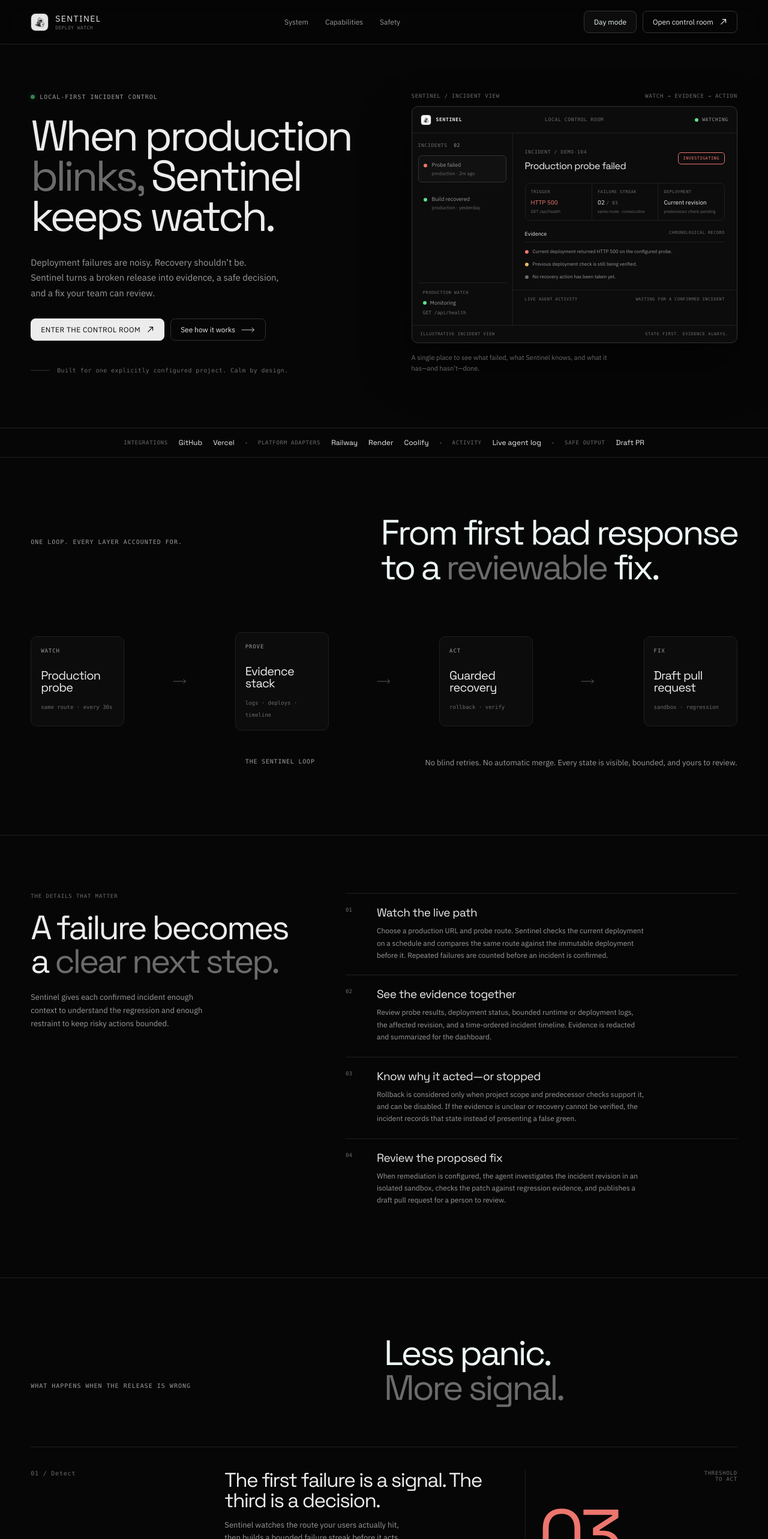
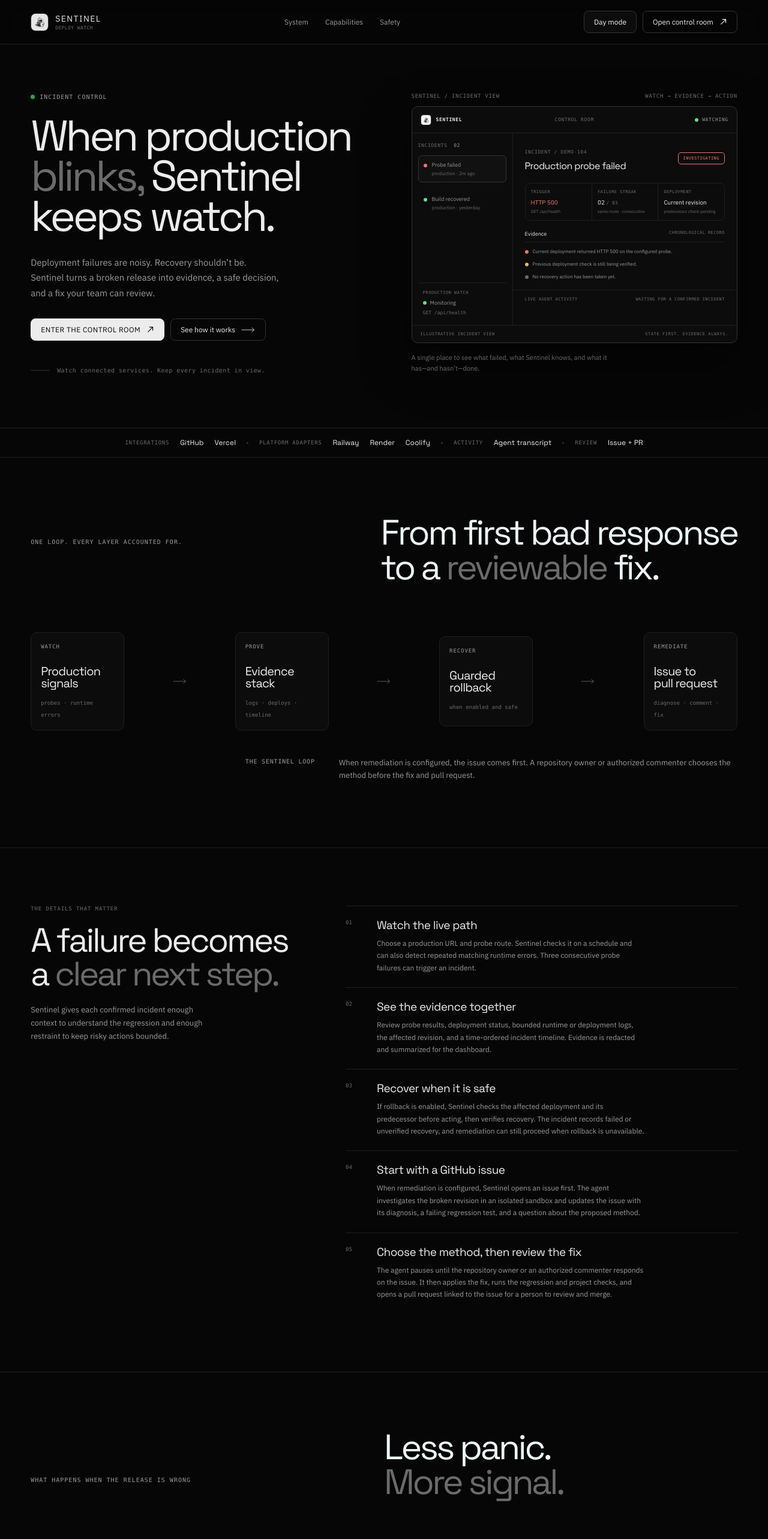
Before and after one commit to iotserver24/final-devhost, a Next.js app in the folder apps/dashboard/: page /landing in a window 1280 px wide. Shown: the top 2566 px of the page at 60% size. Built offline with nearby package versions, Linux system fonts and the light colour scheme.

Commit message:
Update landing page incident workflow

```diff
--- a/apps/dashboard/src/app/landing/page.tsx
+++ b/apps/dashboard/src/app/landing/page.tsx
@@ -2,10 +2,10 @@ import './landing.css';
 import { ThemeToggle } from '../../ThemeToggle';
 
 const features = [
-  { label: '01 / Detect', title: 'The first failure is a signal. The third is a decision.', body: 'Sentinel watches the route your users actually hit, then builds a bounded failure streak before it acts.', className: 'feature-detect' },
+  { label: '01 / Detect', title: 'Failures become incidents with evidence.', body: 'Sentinel watches configured production routes and runtime errors. Repeated probe failures or matching errors can trigger an investigation.', className: 'feature-detect' },
   { label: '02 / Prove', title: 'Evidence before explanation.', body: 'Deployment state, immutable predecessor probes, runtime logs, and a chronological incident record stay in one place.', className: 'feature-prove' },
-  { label: '03 / Recover', title: 'Restore first. Fix second.', body: 'When the evidence is safe, Sentinel rolls production back to the verified predecessor and keeps the bad commit in view.', className: 'feature-recover' },
-  { label: '04 / Remediate', title: 'A bounded agent, not a mystery box.', body: 'The agent works in a sandbox, runs regression checks, and opens a draft pull request. Raw tool output never leaks into the dashboard.', className: 'feature-remediate' },
+  { label: '03 / Recover', title: 'Recover when the evidence supports it.', body: 'When rollback is enabled and the checks support it, Sentinel restores the previous deployment and verifies production recovery.', className: 'feature-recover' },
+  { label: '04 / Remediate', title: 'An issue, a conversation, then a fix.', body: 'Sentinel opens a GitHub issue, investigates in a sandbox, and waits for an authorized comment before fixing and verifying the regression. The resulting pull request links back to the issue.', className: 'feature-remediate' },
 ];
 
 function Arrow({ direction = 'right' }: { direction?: 'right' | 'down' }) {
@@ -22,7 +22,7 @@ function Mark() {
 
 function IncidentPreview() {
   return <div className="preview-window" aria-label="Illustrative Sentinel incident dashboard preview">
-    <div className="preview-topbar"><span className="preview-brand"><img src="/logo.png" alt="" /> SENTINEL</span><span>LOCAL CONTROL ROOM</span><span className="preview-live"><i /> WATCHING</span></div>
+    <div className="preview-topbar"><span className="preview-brand"><img src="/logo.png" alt="" /> SENTINEL</span><span>CONTROL ROOM</span><span className="preview-live"><i /> WATCHING</span></div>
     <div className="preview-workspace">
       <aside className="preview-rail"><span className="preview-overline">INCIDENTS <b>02</b></span><div className="preview-incident selected"><i className="preview-failed" /><span><b>Probe failed</b><small>production · 2m ago</small></span></div><div className="preview-incident"><i className="preview-ok" /><span><b>Build recovered</b><small>production · yesterday</small></span></div><div className="preview-watch"><span>PRODUCTION WATCH</span><b><i /> Monitoring</b><small>GET /api/health</small></div></aside>
       <div className="preview-detail"><div className="preview-title"><div><span className="preview-overline">INCIDENT / DEMO-104</span><h3>Production probe failed</h3></div><span className="preview-badge">INVESTIGATING</span></div><div className="preview-summary"><div><small>TRIGGER</small><b>HTTP 500</b><span>GET /api/health</span></div><div><small>FAILURE STREAK</small><b>02 <em>/ 03</em></b><span>same route · consecutive</span></div><div><small>DEPLOYMENT</small><b>Current revision</b><span>predecessor check pending</span></div></div><div className="preview-evidence"><div className="preview-evidence-heading"><b>Evidence</b><span>chronological record</span></div><p><i className="preview-failed" /> Current deployment returned HTTP 500 on the configured probe.</p><p><i className="preview-pending" /> Previous deployment check is still being verified.</p><p><i className="preview-neutral" /> No recovery action has been taken yet.</p></div><div className="preview-activity"><span>LIVE AGENT ACTIVITY</span><span>Waiting for a confirmed incident</span></div></div>
@@ -41,51 +41,52 @@ export default function LandingPage() {
 
     <section className="landing-hero">
       <div className="hero-copy">
-        <p className="hero-kicker"><i className="status-light" /> LOCAL-FIRST INCIDENT CONTROL</p>
+        <p className="hero-kicker"><i className="status-light" /> INCIDENT CONTROL</p>
         <h1>When production<br /><span>blinks,</span> Sentinel<br />keeps watch.</h1>
         <p className="hero-lede">Deployment failures are noisy. Recovery shouldn’t be. Sentinel turns a broken release into evidence, a safe decision, and a fix your team can review.</p>
         <div className="hero-actions"><a className="button button-primary" href="/">Enter the control room <ExternalArrow /></a><a className="button button-secondary" href="#system">See how it works <Arrow /></a></div>
-        <div className="hero-note"><span className="note-rule" />Built for one explicitly configured project. Calm by design.</div>
+        <div className="hero-note"><span className="note-rule" />Watch connected services. Keep every incident in view.</div>
       </div>
       <div className="hero-visual"><div className="visual-caption"><span>SENTINEL / INCIDENT VIEW</span><span>WATCH → EVIDENCE → ACTION</span></div><IncidentPreview /><p className="hero-visual-note">A single place to see what failed, what Sentinel knows, and what it has—and hasn’t—done.</p></div>
     </section>
 
-    <section className="signal-strip" aria-label="Product capabilities"><span>INTEGRATIONS</span><strong>GitHub</strong><strong>Vercel</strong><i /><span>PLATFORM ADAPTERS</span><strong>Railway</strong><strong>Render</strong><strong>Coolify</strong><i /><span>ACTIVITY</span><strong>Live agent log</strong><i /><span>SAFE OUTPUT</span><strong>Draft PR</strong></section>
+    <section className="signal-strip" aria-label="Product capabilities"><span>INTEGRATIONS</span><strong>GitHub</strong><strong>Vercel</strong><i /><span>PLATFORM ADAPTERS</span><strong>Railway</strong><strong>Render</strong><strong>Coolify</strong><i /><span>ACTIVITY</span><strong>Agent transcript</strong><i /><span>REVIEW</span><strong>Issue + PR</strong></section>
 
     <section className="system-section" id="system">
       <div className="section-heading"><p>One loop. Every layer accounted for.</p><h2>From first bad response<br />to a <em>reviewable</em> fix.</h2></div>
       <div className="system-map">
-        <div className="map-node node-watch"><span>WATCH</span><strong>Production<br />probe</strong><small>same route · every 30s</small></div><Arrow />
+        <div className="map-node node-watch"><span>WATCH</span><strong>Production<br />signals</strong><small>probes · runtime errors</small></div><Arrow />
         <div className="map-node node-evidence"><span>PROVE</span><strong>Evidence<br />stack</strong><small>logs · deploys · timeline</small></div><Arrow />
-        <div className="map-node node-action"><span>ACT</span><strong>Guarded<br />recovery</strong><small>rollback · verify</small></div><Arrow />
-        <div className="map-node node-fix"><span>FIX</span><strong>Draft pull<br />request</strong><small>sandbox · regression</small></div>
+        <div className="map-node node-action"><span>RECOVER</span><strong>Guarded<br />rollback</strong><small>when enabled and safe</small></div><Arrow />
+        <div className="map-node node-fix"><span>REMEDIATE</span><strong>Issue to<br />pull request</strong><small>diagnose · comment · fix</small></div>
       </div>
-      <p className="system-caption"><span>THE SENTINEL LOOP</span> No blind retries. No automatic merge. Every state is visible, bounded, and yours to review.</p>
+      <p className="system-caption"><span>THE SENTINEL LOOP</span> When remediation is configured, the issue comes first. A repository owner or authorized commenter chooses the method before the fix and pull request.</p>
     </section>
 
     <section className="explain-section" aria-labelledby="signals-title">
       <div className="explain-intro"><p className="section-label">THE DETAILS THAT MATTER</p><h2 id="signals-title">A failure becomes<br />a <em>clear next step.</em></h2><p>Sentinel gives each confirmed incident enough context to understand the regression and enough restraint to keep risky actions bounded.</p></div>
       <div className="explain-list">
-        <article><span>01</span><div><h3>Watch the live path</h3><p>Choose a production URL and probe route. Sentinel checks the current deployment on a schedule and compares the same route against the immutable deployment before it. Repeated failures are counted before an incident is confirmed.</p></div></article>
+        <article><span>01</span><div><h3>Watch the live path</h3><p>Choose a production URL and probe route. Sentinel checks it on a schedule and can also detect repeated matching runtime errors. Three consecutive probe failures can trigger an incident.</p></div></article>
         <article><span>02</span><div><h3>See the evidence together</h3><p>Review probe results, deployment status, bounded runtime or deployment logs, the affected revision, and a time-ordered incident timeline. Evidence is redacted and summarized for the dashboard.</p></div></article>
-        <article><span>03</span><div><h3>Know why it acted—or stopped</h3><p>Rollback is considered only when project scope and predecessor checks support it, and can be disabled. If the evidence is unclear or recovery cannot be verified, the incident records that state instead of presenting a false green.</p></div></article>
-        <article><span>04</span><div><h3>Review the proposed fix</h3><p>When remediation is configured, the agent investigates the incident revision in an isolated sandbox, checks the patch against regression evidence, and publishes a draft pull request for a person to review.</p></div></article>
+        <article><span>03</span><div><h3>Recover when it is safe</h3><p>If rollback is enabled, Sentinel checks the affected deployment and its predecessor before acting, then verifies recovery. The incident records failed or unverified recovery, and remediation can still proceed when rollback is unavailable.</p></div></article>
+        <article><span>04</span><div><h3>Start with a GitHub issue</h3><p>When remediation is configured, Sentinel opens an issue first. The agent investigates the broken revision in an isolated sandbox and updates the issue with its diagnosis, a failing regression test, and a question about the proposed method.</p></div></article>
+        <article><span>05</span><div><h3>Choose the method, then review the fix</h3><p>The agent pauses until the repository owner or an authorized commenter responds on the issue. It then applies the fix, runs the regression and project checks, and opens a pull request linked to the issue for a person to review and merge.</p></div></article>
       </div>
     </section>
 
     <section className="features-section" id="features">
       <div className="section-heading feature-heading"><p>What happens when the release is wrong</p><h2>Less panic.<br /><em>More signal.</em></h2></div>
-      <div className="feature-list">{features.map((feature, index) => <article className={`feature-row ${feature.className}`} key={feature.label}><div className="feature-index">{feature.label}</div><div className="feature-copy"><h3>{feature.title}</h3><p>{feature.body}</p></div><div className="feature-visual" aria-hidden="true">{index === 0 && <><span className="big-digit">03</span><span className="visual-label">THRESHOLD<br />TO ACT</span></>}{index === 1 && <><span className="evidence-lines">{['HTTP 500 /api/tasks', 'deploy dpl_8f2a / failed', 'previous / verified', 'timeline / 06 events'].map(line => <i key={line}>{line}</i>)}</span></>}{index === 2 && <><svg className="rollback-arrow" viewBox="0 0 100 60"><path d="M96 30H8m25-22L8 30l25 22" /></svg><span className="visual-label">PREVIOUS<br />DEPLOYMENT</span></>}{index === 3 && <><span className="pr-box"><b>PR</b><small>DRAFT</small></span><span className="visual-label">NO MERGE<br />WITHOUT YOU</span></>}</div></article>)}</div>
+      <div className="feature-list">{features.map((feature, index) => <article className={`feature-row ${feature.className}`} key={feature.label}><div className="feature-index">{feature.label}</div><div className="feature-copy"><h3>{feature.title}</h3><p>{feature.body}</p></div><div className="feature-visual" aria-hidden="true">{index === 0 && <><span className="big-digit">03</span><span className="visual-label">CONSECUTIVE<br />PROBE FAILURES</span></>}{index === 1 && <><span className="evidence-lines">{['HTTP 500 /api/tasks', 'deploy dpl_8f2a / failed', 'previous / verified', 'timeline / 06 events'].map(line => <i key={line}>{line}</i>)}</span></>}{index === 2 && <><svg className="rollback-arrow" viewBox="0 0 100 60"><path d="M96 30H8m25-22L8 30l25 22" /></svg><span className="visual-label">PREVIOUS<br />DEPLOYMENT</span></>}{index === 3 && <><span className="pr-box"><b>PR</b><small>LINKED</small></span><span className="visual-label">ISSUE → COMMENT<br />→ VERIFIED FIX</span></>}</div></article>)}</div>
     </section>
 
-    <section className="safety-section" id="safety"><div className="safety-panel"><div><p className="hero-kicker"><i className="status-light" /> THE SAFETY RAIL</p><h2>Autonomy with<br /><em>a hard edge.</em></h2></div><div className="safety-points"><p><strong>01</strong> Secrets are write-only. Tokens stay in the controller.</p><p><strong>02</strong> Rollback is revalidated against the active project and immediate predecessor.</p><p><strong>03</strong> Agent activity is summarized. Raw reasoning and tool output stay out of the UI.</p><p><strong>04</strong> If the evidence is ambiguous, Sentinel stops and asks for a human.</p></div></div></section>
+    <section className="safety-section" id="safety"><div className="safety-panel"><div><p className="hero-kicker"><i className="status-light" /> THE SAFETY RAIL</p><h2>Autonomy with<br /><em>a hard edge.</em></h2></div><div className="safety-points"><p><strong>01</strong> Saved secrets are write-only in the dashboard.</p><p><strong>02</strong> Rollback checks the active deployment and immediate predecessor.</p><p><strong>03</strong> Agent messages and tool details appear in a redacted transcript; private reasoning is excluded.</p><p><strong>04</strong> An authorized issue comment is required before the agent writes a fix. Pull requests are not merged automatically.</p></div></div></section>
 
     <section className="connect-section">
-      <div className="connect-heading"><p className="section-label">FIT YOUR EXISTING STACK</p><h2>Connect the project.<br />Keep control of it.</h2><p>Sentinel runs as a local controller and dashboard around one explicitly configured service. Monitoring, rollback, and remediation are opt-in settings.</p></div>
-      <div className="connect-details"><div className="platform-line"><span>DEPLOYMENT PROVIDERS</span><strong>Vercel</strong><strong>Railway</strong><strong>Render</strong><strong>Coolify</strong></div><div className="connect-step"><b>01</b><p><strong>Connect Vercel</strong>Use OAuth or a project-scoped access token, then choose the project and production probe route.</p></div><div className="connect-step"><b>02</b><p><strong>Connect GitHub</strong>Install the GitHub app for repository access and draft pull request publishing.</p></div><div className="connect-step"><b>03</b><p><strong>Set the safety boundaries</strong>Configure monitoring and choose whether guarded rollback or sandboxed remediation is enabled. Settings are visible in the dashboard; the controller restarts to apply monitoring changes.</p></div><p className="connect-note">Other supported deployment providers use scoped API credentials and service-specific IDs. All provider rollback paths require a verified immediate predecessor.</p></div>
+      <div className="connect-heading"><p className="section-label">FIT YOUR EXISTING STACK</p><h2>Connect your services.<br />Keep control of them.</h2><p>Configure the controller and dashboard for the services you want to watch. Monitoring, rollback, and remediation depend on your settings and connections.</p></div>
+      <div className="connect-details"><div className="platform-line"><span>DEPLOYMENT PROVIDERS</span><strong>Vercel</strong><strong>Railway</strong><strong>Render</strong><strong>Coolify</strong></div><div className="connect-step"><b>01</b><p><strong>Connect your provider</strong>Connect Vercel or another supported provider, then configure the service and production probe route.</p></div><div className="connect-step"><b>02</b><p><strong>Connect GitHub</strong>Install and configure the GitHub app so Sentinel can create incident issues and pull requests in the allowed repository.</p></div><div className="connect-step"><b>03</b><p><strong>Set the safety boundaries</strong>Configure monitoring and choose whether guarded rollback and sandboxed remediation are enabled. Monitoring changes require a controller restart.</p></div><p className="connect-note">Provider credentials, service IDs, and remediation settings must be configured before their associated actions can run.</p></div>
     </section>
 
     <section className="closing-section"><Mark /><p>Production can be loud.<br /><strong>Your recovery path shouldn’t be.</strong></p><a className="button button-primary" href="/">Open Sentinel <ExternalArrow /></a></section>
-    <footer className="landing-footer"><span>© 2026 SENTINEL</span><span>LOCAL CONTROL / SAFE ACTIONS / CLEAR EVIDENCE</span><a href="/">CONTROL ROOM <ExternalArrow /></a></footer>
+    <footer className="landing-footer"><span>© 2026 SENTINEL</span><span>SAFE ACTIONS / CLEAR EVIDENCE</span><a href="/">CONTROL ROOM <ExternalArrow /></a></footer>
   </main>;
 }
```
